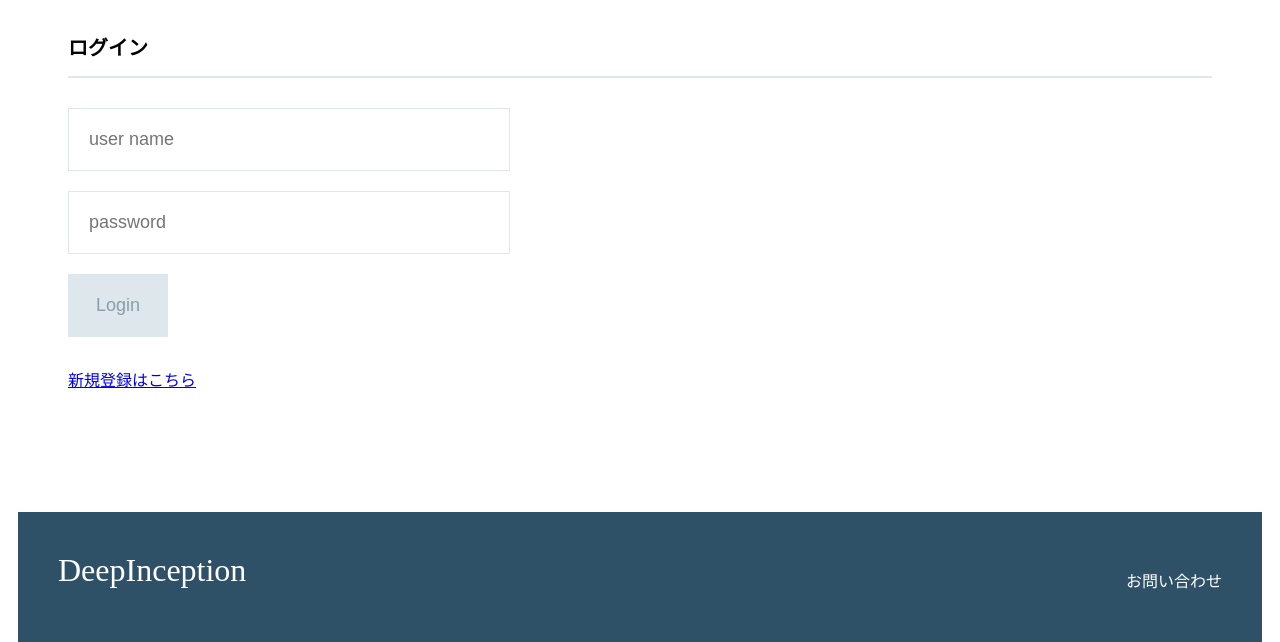
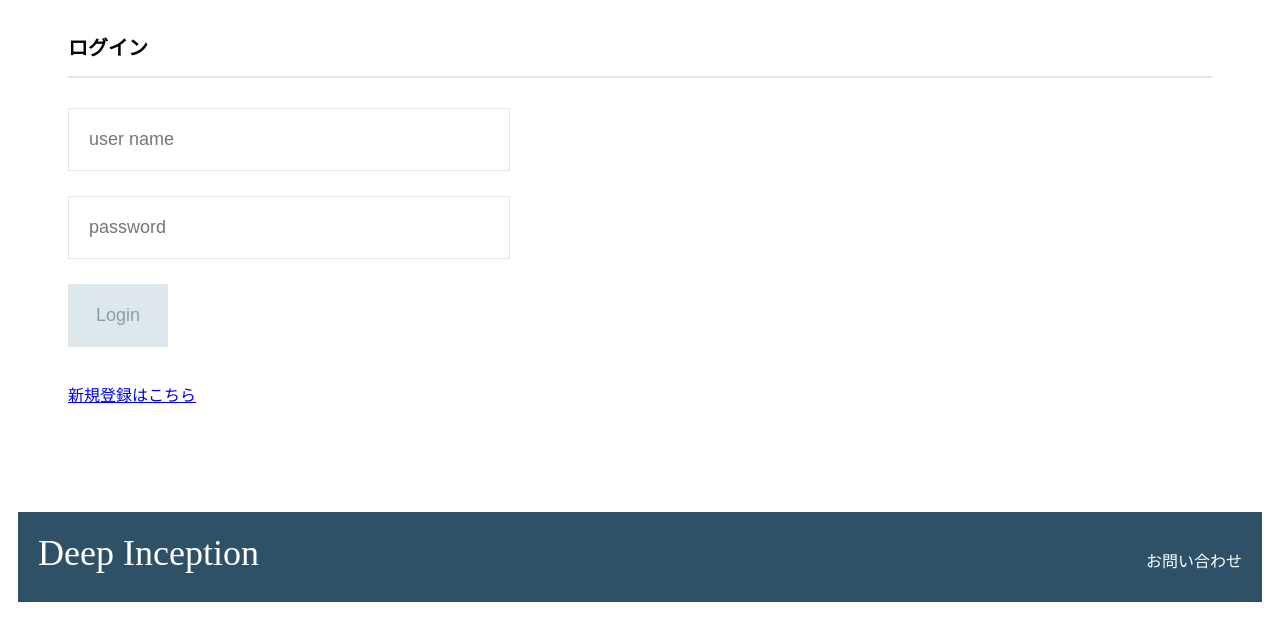
Before and after one commit to Deep-Inception/izanami_web, a Flask app: page /top in a window 1280 px wide. Shown: the part 172-814 px from the top of the page. After the commit the page ends 774 px from the top, so only its background shows below. Run offline with Flask 2, Linux system fonts and the light colour scheme.

Commit message:
topページのcssちょい改修

```diff
--- a/static/stylesheet.css
+++ b/static/stylesheet.css
@@ -44,6 +44,8 @@ li {
 
 .contents p {
   font-size: 20px;
+  margin-top: 5px;
+  margin-bottom: 5px;
 }
 
 input {
@@ -64,18 +66,19 @@ input {
 
 .footer {
   background-color: #2f5167;
+  height: 90px;
   color: #fff;
-  height: 50px;
-  padding: 40px;
 }
 
 .footer-logo {
   float: left;
-  font-size: 32px;
+  font-size: 36px;
+  padding: 20px;
 }
 
 .footer-list {
   float: right;
+  padding: 20px;
 }
 
 .footer-list li {
--- a/templates/top.html
+++ b/templates/top.html
@@ -25,22 +25,16 @@
         <p>ようこそ</p>
         {% endif %}
         <form action="/login" method="post">
-          <div>
-            <input type="text" name="user_name" placeholder="user name">
-          </div>
-          <div>
-            <input type="password" name="password" placeholder="password">
-          </div>
-          <div>
-            <input class="login-submit" type="submit" value="Login">
-          </div>
+          <p><input type="text" name="user_name" placeholder="user name"></p>
+          <p><input type="password" name="password" placeholder="password"><p>
+          <p><input class="login-submit" type="submit" value="Login"><p>
         </form>
         <a href="/newcomer">新規登録はこちら</a>
       </div>
     </div>
 
     <div class="footer">
-      <div class="footer-logo">DeepInception</div>
+      <div class="footer-logo">Deep Inception</div>
       <div class="footer-list">
         <ul>
           <li>お問い合わせ</li>
```
